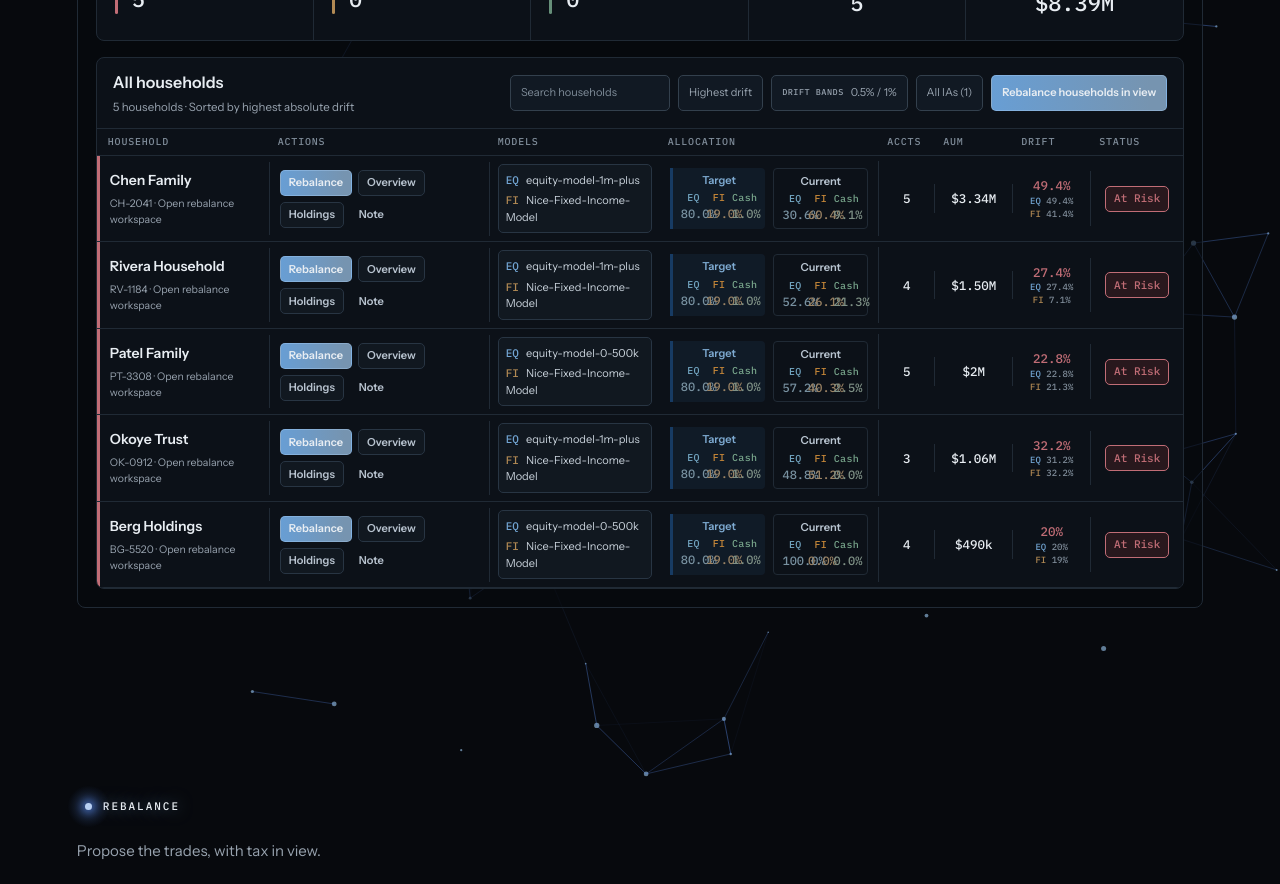
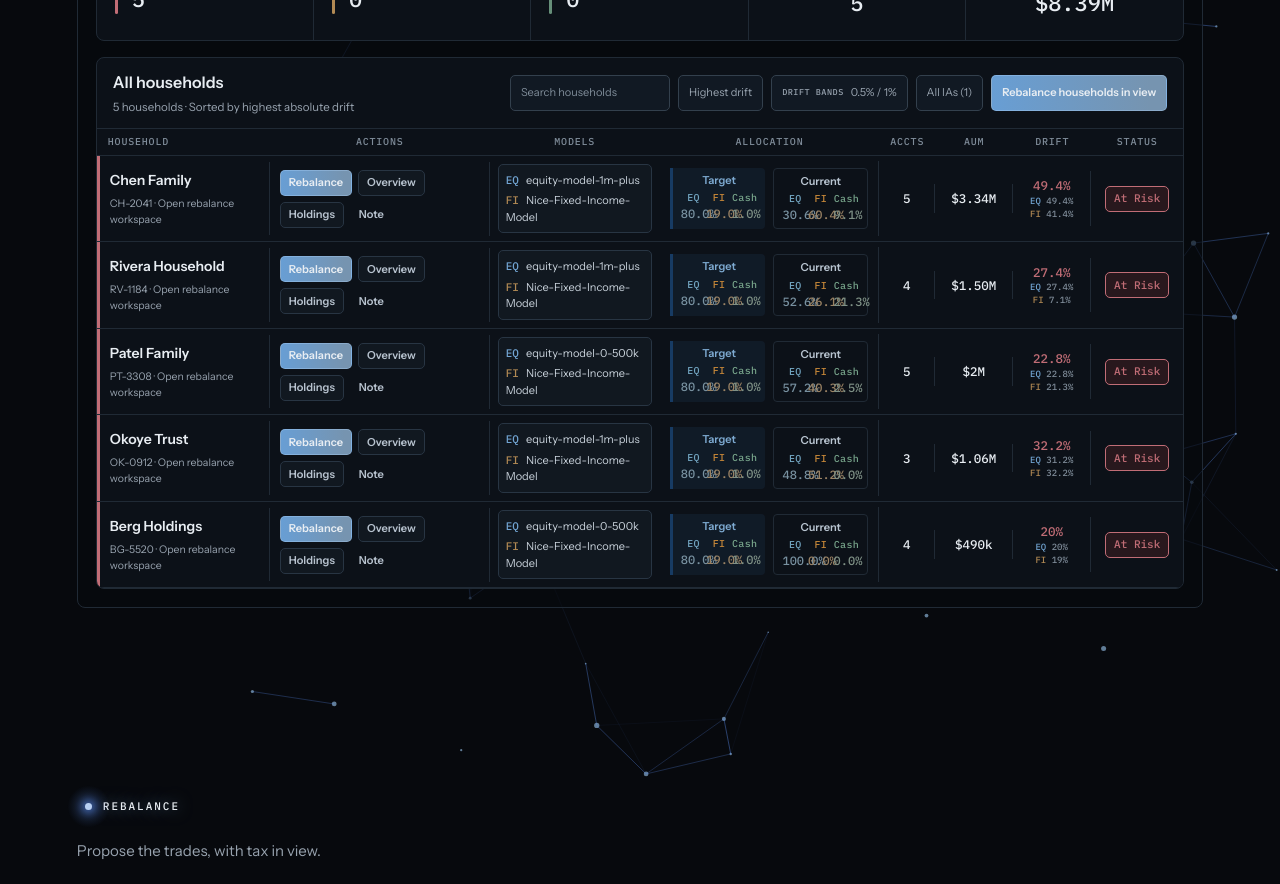
Before and after one commit to zfolan/laminarcorp-static-website, a React (Vite) app: page / in a window 1280 px wide. Shown: the part 1180-2064 px from the top of the page. Built offline with nearby package versions, Linux system fonts and the light colour scheme.

Commit message:
style(ui): improve library header alignment and spacing
- Center align text in library header cells
- Use flexbox for vertical and horizontal centering
- Maintain left alignment for first header column

```diff
--- a/src/index.css
+++ b/src/index.css
@@ -758,8 +758,18 @@ button { color: inherit; }
   letter-spacing: 0.08em;
   text-transform: uppercase;
 }
-.library__head span { padding: 0 8px; }
-.library__head span:first-child { grid-column: 2; }
+.library__head span {
+  display: flex;
+  align-items: center;
+  justify-content: center;
+  padding: 0 8px;
+  text-align: center;
+}
+.library__head span:first-child {
+  grid-column: 2;
+  justify-content: flex-start;
+  text-align: left;
+}
 .library__row {
   min-height: 76px;
   border-bottom: 1px solid #202a35;
```
